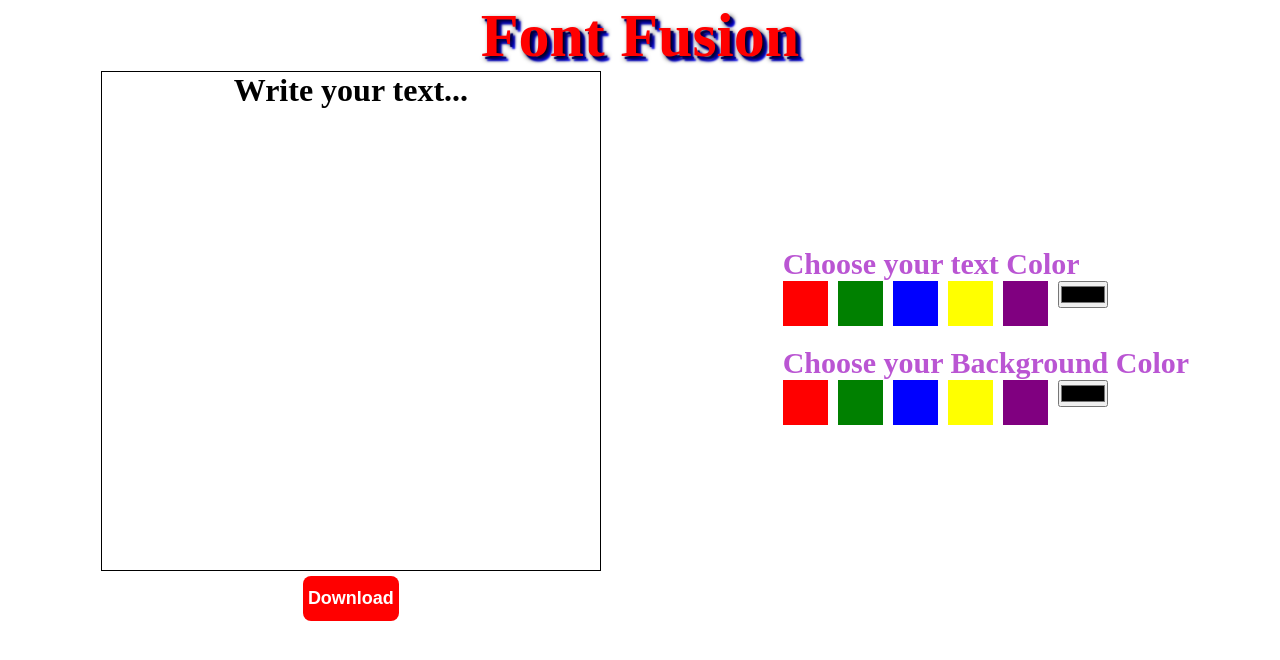
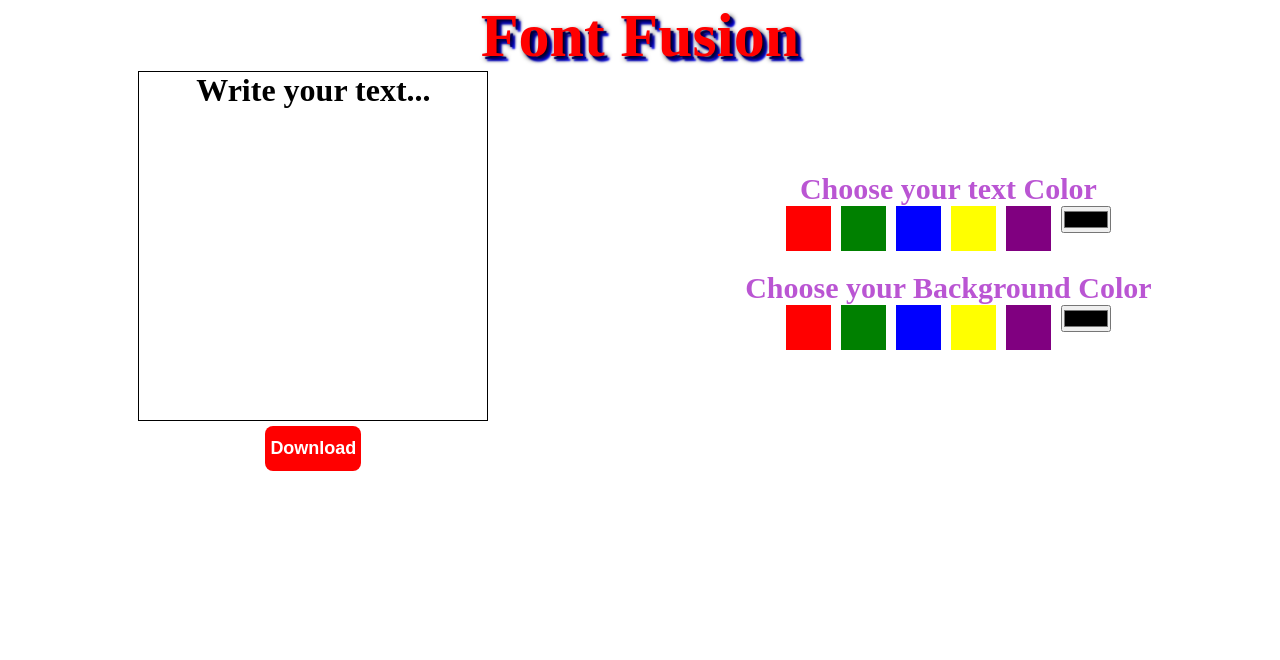
Before and after one commit to pvdteja22/font_fusion, a React (Vite) app: page / in a window 1280 px wide. Shown: the top 660 px of the page. Built offline with nearby package versions, Linux system fonts and the light colour scheme.

Commit message:
fixed css

```diff
--- a/src/App.css
+++ b/src/App.css
@@ -1,8 +1,15 @@
+.heading{
+  display: flex;
+  align-items: center;
+  justify-content: center;
+}
+
 #heading{
+
   color: red;
   text-shadow: 3px 3px 5px black, 5px 5px 2px blue, 3px 3px 1px navy;
   font-size: 62px;
-  text-align: center;
+
 }
 
 .parent{
@@ -31,8 +38,8 @@
 }
 
 #text{
-  height:500px;
-  width: 500px;
+  height:350px;
+  width: 350px;
   text-align: center;
   vertical-align: middle;
   border: 1px solid black;
@@ -91,6 +98,19 @@
   cursor: pointer;
 }
 
+#text-color{
+  display: flex;
+  flex-direction: column;
+  align-items: center;
+}
+
+#bg-color{
+  display: flex;
+  flex-direction: column;
+  align-items: center;
+}
+
+
 #text-color-names{
   display: flex;
   flex-wrap: wrap;
--- a/src/App.jsx
+++ b/src/App.jsx
@@ -14,7 +14,10 @@ export default function App(){
 
   return(
     <>
-        <h1 id="heading">Font Fusion</h1>
+        <div className='heading'>
+          <h1 id="heading">Font Fusion</h1>
+        </div>
+
         <div className='parent'>
             <div id='child1'>
                 <h1 contentEditable="true" id="text">Write your text...</h1>
```
